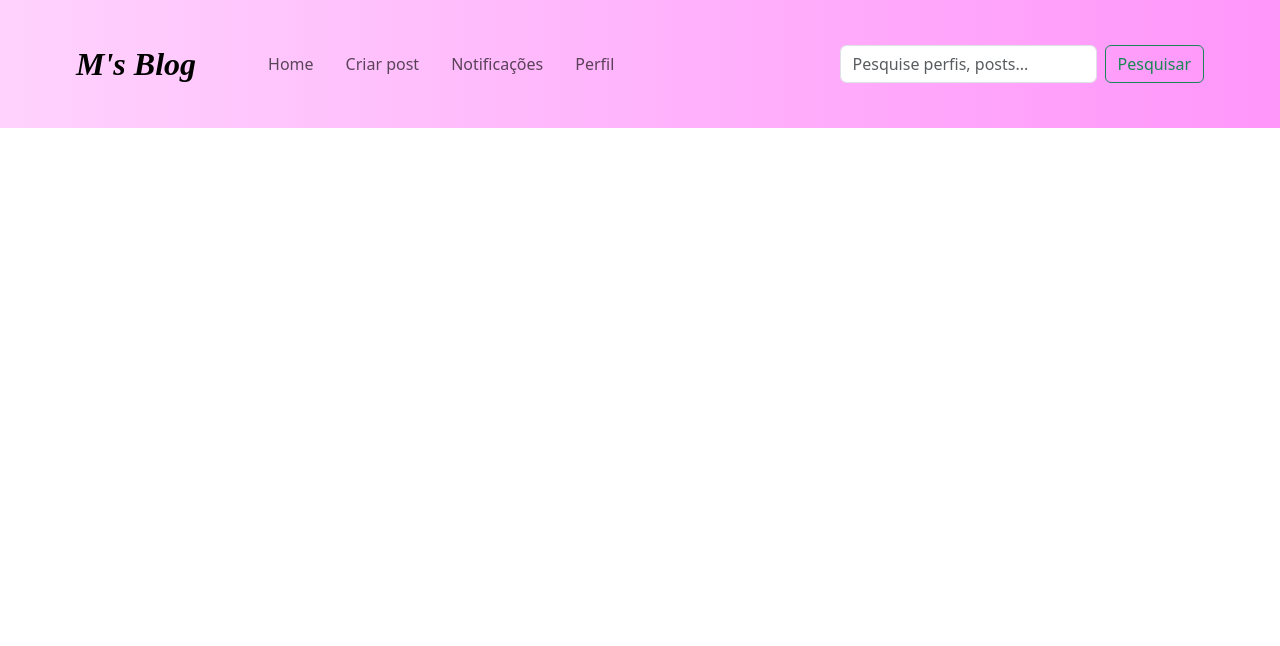
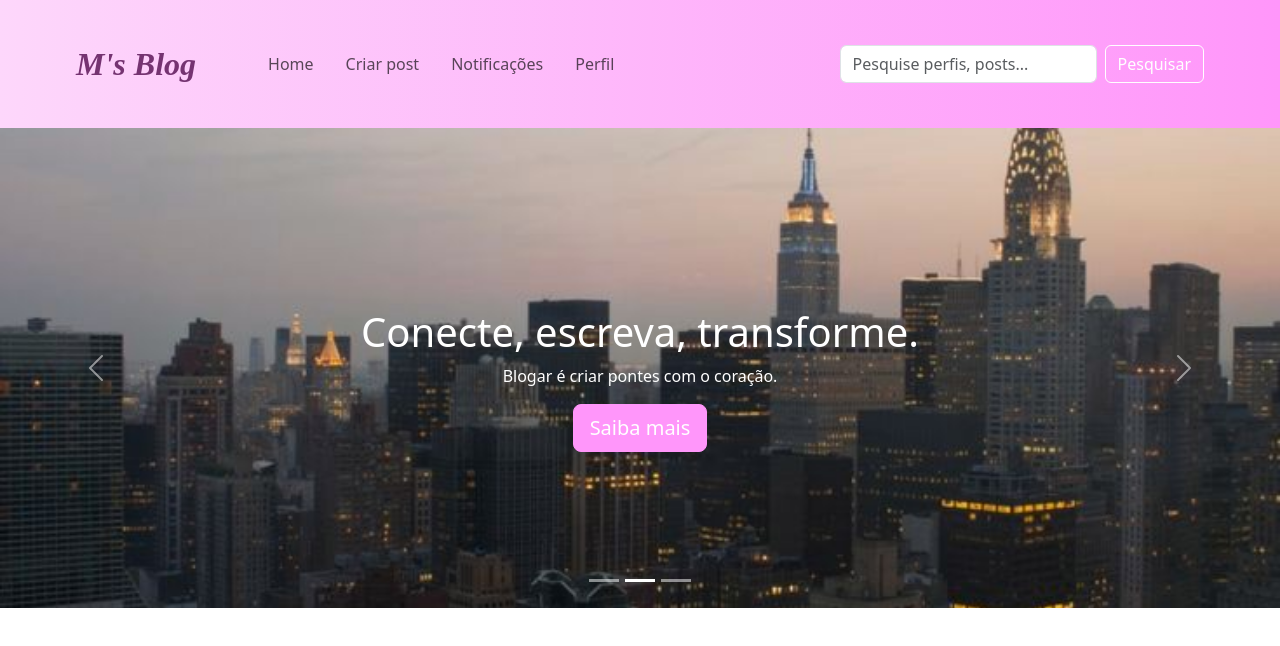
Before and after one commit to mabelbieger/Mini-Blog, a plain HTML site: page paginainicial.html in a window 1280 px wide. Drawn offline with nearby package versions, Linux system fonts and the light colour scheme.

Commit message:
Terceiro commit

```diff
--- a/paginainicial.html
+++ b/paginainicial.html
@@ -33,6 +33,51 @@
   </nav>
 
 
+  <div id="myCarousel" class="carousel slide mb-6" data-bs-ride="carousel" data-bs-interval="3000">
+    <div class="carousel-indicators">
+      <button type="button" data-bs-target="#myCarousel" data-bs-slide-to="0" class="active" aria-current="true" aria-label="Slide 1"></button>
+      <button type="button" data-bs-target="#myCarousel" data-bs-slide-to="1" aria-label="Slide 2"></button>
+      <button type="button" data-bs-target="#myCarousel" data-bs-slide-to="2" aria-label="Slide 3"></button>
+    </div>
+
+    <div class="carousel-inner">
+      <div class="carousel-item active">
+        <img src="imagens/studying.jpeg" class="d-block w-100 carousel-img" alt="Slide 1">
+        <div class="carousel-caption">
+            <h1>Compartilhe suas ideias, inspire o mundo.</h1>
+            <p>Onde cada post é um novo começo.</p>
+            <p><a class="btn btn-lg btn-light" href="#">Saiba mais</a></p>
+        </div>
+      </div>
+
+      <div class="carousel-item">
+        <img src="imagens/newyork.jpeg" class="d-block w-100 carousel-img" alt="Slide 2">
+        <div class="carousel-caption">
+          <h1>Conecte, escreva, transforme.</h1>
+          <p>Blogar é criar pontes com o coração.</p>
+          <p><a class="btn btn-lg btn-light" href="#">Saiba mais</a></p>
+        </div>
+      </div>
+
+      <div class="carousel-item">
+        <img src="imagens/girl.jpeg" class="d-block w-100 carousel-img" alt="Slide 3">
+        <div class="carousel-caption">
+            <h1>Sua visão merece ser vista.</h1>
+            <p>Conte experiências através das suas palavras.</p>
+            <p><a class="btn btn-lg btn-light" href="#">Saiba mais</a></p>
+        </div>
+      </div>
+    </div>
+
+    <button class="carousel-control-prev" type="button" data-bs-target="#myCarousel" data-bs-slide="prev">
+      <span class="carousel-control-prev-icon" aria-hidden="true"></span>
+      <span class="visually-hidden">Previous</span>
+    </button>
+    <button class="carousel-control-next" type="button" data-bs-target="#myCarousel" data-bs-slide="next">
+      <span class="carousel-control-next-icon" aria-hidden="true"></span>
+      <span class="visually-hidden">Next</span>
+    </button>
+  </div>
 
   <script src="https://cdn.jsdelivr.net/npm/bootstrap@5.3.5/dist/js/bootstrap.bundle.min.js"></script>
 </body>
--- a/style.css
+++ b/style.css
@@ -4,6 +4,12 @@
     font-weight: bold;
     font-family: 'Playfair Display';
     font-style: italic;
+    color: rgb(117, 51, 113);
+}
+
+.navbar-brand:hover{
+    color: rgb(117, 51, 113);
+
 }
 
 .btn-outline-success{
@@ -12,7 +18,7 @@
 
 .navbar-expand-lg{
     height: 8rem;
-    background: linear-gradient(to right, rgb(255, 210, 253), rgb(255, 150, 250));
+    background: linear-gradient(to right, rgb(253, 215, 251), rgb(255, 150, 250));
 }
 
 .navbar-collapse{
@@ -25,6 +31,10 @@
 
 }
 
+.btn-outline-success{
+    color: white;
+    border-color: white;
+}
 .btn-outline-success:hover{
     background-color: white;
     border-color: white;
@@ -42,3 +52,28 @@
 .nav-link{
     margin-right: 1rem;
 }
+
+.nav-item:hover{
+    font-weight: bold;
+}
+
+.carousel-img {
+    height: 30rem;
+    object-fit: cover;
+  }
+
+.btn-light{
+    border-color: rgb(255, 150, 250);
+    background-color: rgb(255, 150, 250);
+    color: white;
+}
+
+.btn-light:hover{
+    color: black;
+}
+
+.carousel-caption {
+    position: absolute;
+    bottom: 25%;
+    text-align: center;
+  }
```
Also changed, not shown: imagens/FotoMinha.jpg (added), imagens/girl.jpeg (added), imagens/newyork.jpeg (added), imagens/studying.jpeg (added).
